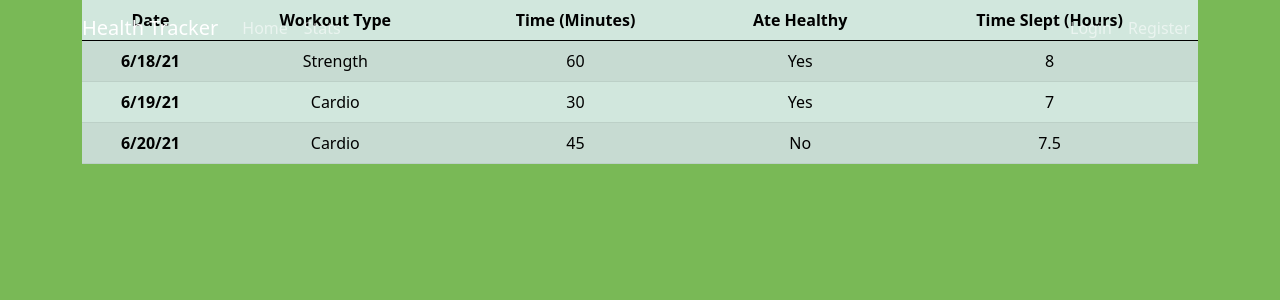
After one commit to anish-kondepudi/HealthTracker, a Flask app: page /stats in a window 1280 px wide. The commit adds this page. Shown: the top 300 px of the page. Run offline with Flask 2, Linux system fonts and the light colour scheme.

Commit message:
uploaded all files
(except pycache and static)

```diff
--- a/templates/base.html
+++ b/templates/base.html
@@ -1,54 +1,53 @@
 <!DOCTYPE html>
 <html>
+
 	<head>
+		<!-- Necessary Setup Links -->
+		<link href="https://cdn.jsdelivr.net/npm/bootstrap@5.0.1/dist/css/bootstrap.min.css" rel="stylesheet" integrity="sha384-+0n0xVW2eSR5OomGNYDnhzAbDsOXxcvSN1TPprVMTNDbiYZCxYbOOl7+AMvyTG2x" crossorigin="anonymous">
+		<link rel="stylesheet" type="text/css" href="{{ url_for('static', filename='main.css') }}">
+		<meta charset="utf-8">
+		{% block css %}{% endblock %}
 
-		<link href="https://cdn.jsdelivr.net/npm/bootstrap@5.0.1/dist/css/bootstrap.min.css" rel="stylesheet" integrity="sha384-+0n0xVW2eSR5OomGNYDnhzAbDsOXxcvSN1TPprVMTNDbiYZCxYbOOl7+AMvyTG2x" crossorigin="anonymous">
-
-		<meta charset="utf-8">
+		<!-- Title Block -->
 		<title>{% block title %}{% endblock %}</title>
 
 	</head>
-	<body>
-		<nav class="navbar navbar-expand-lg navbar-light bg-light">
-		  <div class="container-fluid">
-		    <a class="navbar-brand" href="#">Navbar</a>
-		    <button class="navbar-toggler" type="button" data-bs-toggle="collapse" data-bs-target="#navbarSupportedContent" aria-controls="navbarSupportedContent" aria-expanded="false" aria-label="Toggle navigation">
-		      <span class="navbar-toggler-icon"></span>
-		    </button>
-		    <div class="collapse navbar-collapse" id="navbarSupportedContent">
-		      <ul class="navbar-nav me-auto mb-2 mb-lg-0">
-		        <li class="nav-item">
-		          <a class="nav-link active" aria-current="page" href="#">Home</a>
-		        </li>
-		        <li class="nav-item">
-		          <a class="nav-link" href="#">Link</a>
-		        </li>
-		        <li class="nav-item dropdown">
-		          <a class="nav-link dropdown-toggle" href="#" id="navbarDropdown" role="button" data-bs-toggle="dropdown" aria-expanded="false">
-		            Dropdown
-		          </a>
-		          <ul class="dropdown-menu" aria-labelledby="navbarDropdown">
-		            <li><a class="dropdown-item" href="#">Action</a></li>
-		            <li><a class="dropdown-item" href="#">Another action</a></li>
-		            <li><hr class="dropdown-divider"></li>
-		            <li><a class="dropdown-item" href="#">Something else here</a></li>
-		          </ul>
-		        </li>
-		        <li class="nav-item">
-		          <a class="nav-link disabled" href="#" tabindex="-1" aria-disabled="true">Disabled</a>
-		        </li>
-		      </ul>
-		      <form class="d-flex">
-		        <input class="form-control me-2" type="search" placeholder="Search" aria-label="Search">
-		        <button class="btn btn-outline-success" type="submit">Search</button>
-		      </form>
-		    </div>
-		  </div>
-		</nav>
 
-		{% block content %}
-		{% endblock %}
+	<body style="background-color:#79b956;text-align:center">
 
+		<!-- Navigation bar -->
+      	<nav class="navbar navbar-expand-md navbar-dark bg-steel fixed-top">
+        	<div class="container">
+
+    			<!-- Health Tracker (Links to Home Page (Relace with Logo in Future) -->
+          		<a class="navbar-brand" href="/">Health Tracker</a>
+
+          		<!-- Left Align: Links to Home and Stats Pages -->
+          		<div class="navbar-collapse navbar-nav">
+          			<a class="nav-item nav-link" href="/home">Home</a>
+          			<a class="nav-item nav-link" href="/stats">Stats</a>
+          		</div>
+
+          		<!-- Right Align: Links to Login and Register Page -->
+          		<div class="navbar-nav">
+	          		<a class="nav-item nav-link" href="/login">Login</a>
+	      			<a class="nav-item nav-link" href="/register">Register</a>
+          		</div>
+
+        	</div>
+      	</nav>
+
+      	<!-- Main Container For Future Use -->
+	    <main role="main" class="container">
+	      	<div class="row">
+	        	<div>
+	        		{% block content %}{% endblock %}
+          		</div>
+  			</div>
+	    </main>
+
+
+	    <!-- Necessary Java Script (Bootstrap) -->
 		<script src="https://cdn.jsdelivr.net/npm/bootstrap@5.0.1/dist/js/bootstrap.bundle.min.js" integrity="sha384-gtEjrD/SeCtmISkJkNUaaKMoLD0//ElJ19smozuHV6z3Iehds+3Ulb9Bn9Plx0x4" crossorigin="anonymous"></script>
 
 	</body>
--- /dev/null
+++ b/templates/stats.html
@@ -0,0 +1,40 @@
+{% extends "base.html" %}
+
+{% block title %}Stats Page{% endblock %}
+
+{% block content %}
+<table class="table table-success table-striped table-hover">
+  <thead>
+    <tr>
+      <th scope="col">Date</th>
+      <th scope="col">Workout Type</th>
+      <th scope="col">Time (Minutes)</th>
+      <th scope="col">Ate Healthy</th>
+      <th scope="col">Time Slept (Hours)</th>
+    </tr>
+  </thead>
+  <tbody>
+    <tr>
+      <th scope="row">6/18/21</th>
+      <td>Strength</td>
+      <td>60</td>
+      <td>Yes</td>
+      <td>8</td>
+    </tr>
+    <tr>
+      <th scope="row">6/19/21</th>
+      <td>Cardio</td>
+      <td>30</td>
+      <td>Yes</td>
+      <td>7</td>
+    </tr>
+    <tr>
+      <th scope="row">6/20/21</th>
+      <td>Cardio</td>
+      <td>45</td>
+      <td>No</td>
+      <td>7.5</td>
+    </tr>
+  </tbody>
+</table>
+{% endblock %}
```
Also changed, not shown: templates/home.html (added, +49 -0 lines), templates/login.html (added, +20 -0 lines), templates/register.html (added, +39 -0 lines), README.md.
